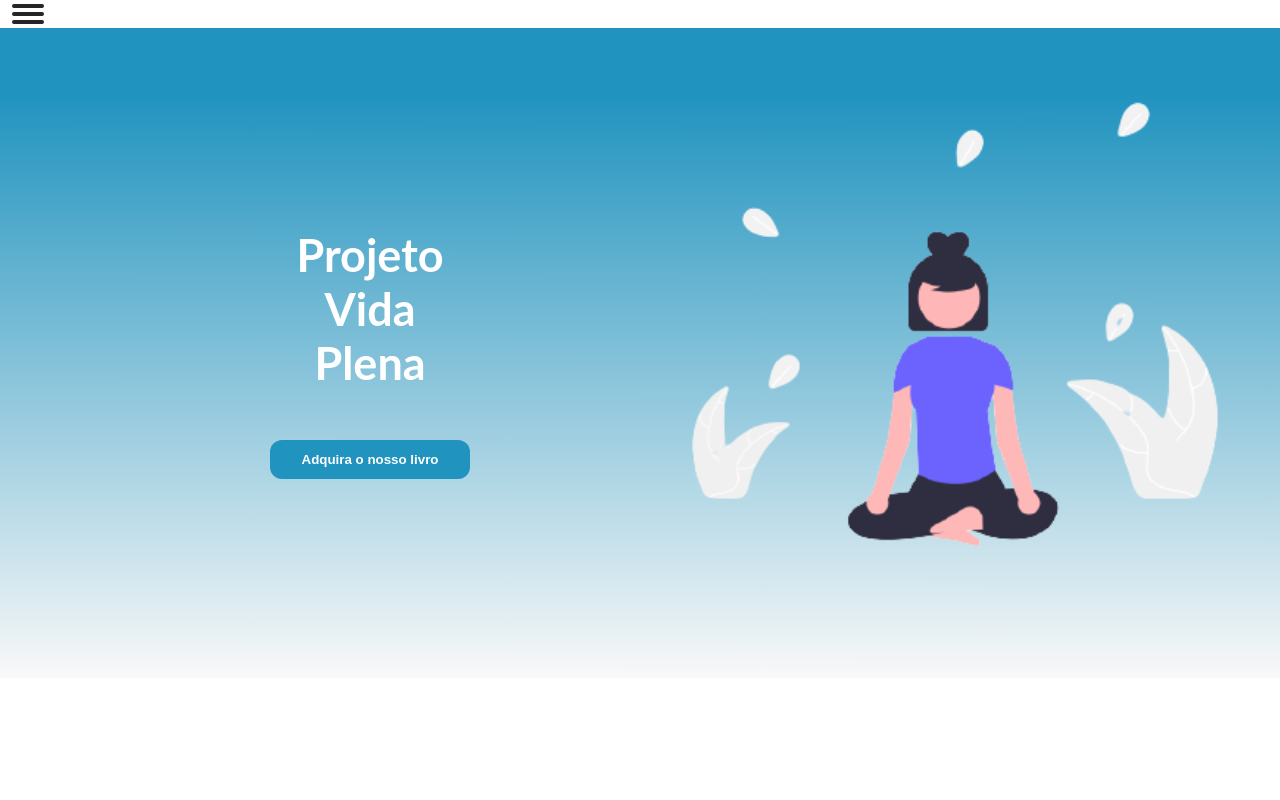
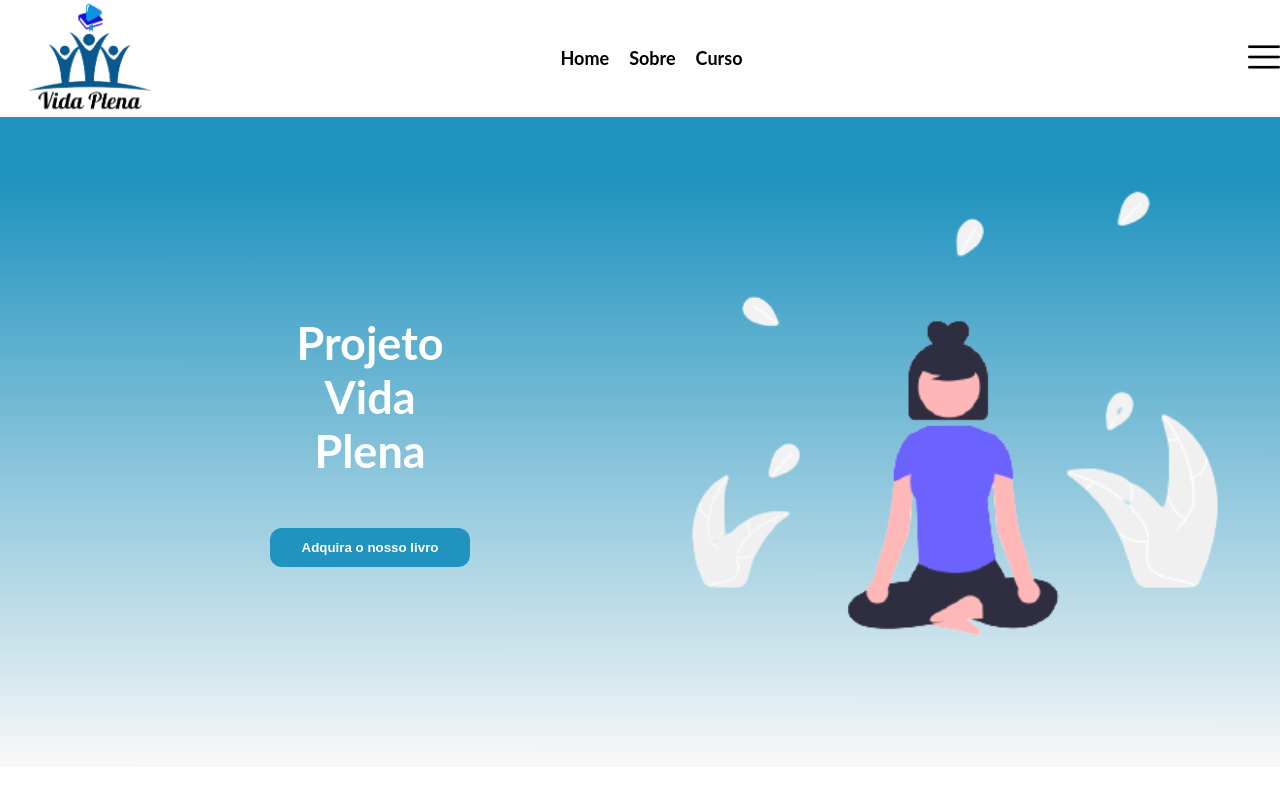
Before and after one commit to felipecfb/vida-plena-react, a React (Create React App) app: page / in a window 1280 px wide. Shown: the top 800 px of the page. Built offline with nearby package versions, Linux system fonts and the light colour scheme; the HTML template or start-up script is replaced by a standard one.

Commit message:
Revert "removendo yarn.lock"
This reverts commit 5485ac54ce018a83125fe8991a30261ba121f5e1.

```diff
--- a/src/components/Header/Header.css
+++ b/src/components/Header/Header.css
@@ -27,41 +27,70 @@
     margin-right: 0 !important;
 }
 
-.menu-mobile {
-  display: flex;
-  flex-direction: column;
-  padding-left: 8px;
+.menu-mobile img{
+  cursor: pointer;
 }
 
-.menu li {
-  background-color: rgb(37, 37, 37);
-  width: 32px;
-  height: 4px;
-  margin: 4px;
-  border-radius: 2px;
-  transition: all ease 0.5s;
+.menu-mobile .menu-hamburguer{
+  background-color: #F4F5F6;
+  display: flex;
+  height: 100vh;
+  position: fixed;
+  right: 0;
+  top: 0;
+  width: 250px;
+  padding: 30px;
+  margin-right: -100vw;
+  transition: margin .5s ease;
 }
 
-.open:nth-child(1) {
-  transform: rotate(45deg) translateY(16px);
+
+.menu-hamburguer-close{
+    width: 40px;
+    height: 100vh;
 }
 
-.open:nth-child(2) {
-  opacity: 0;
+
+
+.menu-hamburguer-close img{
+    width: 26px;
+    cursor: pointer;
 }
 
-.open:nth-child(3) {
-  transform: rotate(-45deg) translateY-(16px);
+.menu-mobile .menu-hamburguer-links{
+    width: 100%;
 }
 
-.open:nth-child(1) {
-  transform: rotate(0) translateY(0);
+.menu-mobile .menu-hamburguer-links ul {
+  list-style: none;
+  text-decoration: none;
 }
 
-.open:nth-child(2) {
-  opacity: 1;
+.menu-mobile .menu-hamburguer-links li{
+    margin: 20px 0;
+    width: 100%;
+    display: flex;
+    font-size: 1.25rem;
+    align-items: center;
+    justify-content: center;
+}
+.menu-hamburguer a {
+  color: #000;
 }
 
-.open:nth-child(3) {
-  transform: rotate(0);
+.menu-mobile .menu-mobile ul {
+  width: 1000px;
 }
+
+@media screen and (max-width: 600px) {
+    .header-nav-links {
+      display: none;
+    }
+}
+
+@media screen and (max-width: 600px) {
+  .menu-mobile {
+    display: none;
+  }
+
+}
--- a/src/components/Header/index.tsx
+++ b/src/components/Header/index.tsx
@@ -1,28 +1,40 @@
-import React, { useState } from 'react';
+import React from 'react';
 import "./Header.css";
 import logo from "../../assets/logo.png";
 import openMenuImg from "../../assets/menu.png"
 import closeMenuImg from "../../assets/close.png"
 
 function Header() {
+  return (
+    <nav className="header-nav">
+      <div className="header-logo">
+        <img src={logo} alt="" />
+      </div>
+      <div className="header-nav-links">
+          <div className="header-menu">
+              <a href="/">Home</a>
+              <a href="/sobre">Sobre</a>
+              <a href="/login">Curso</a>
+          </div>
+      </div>
 
-  const [ status, setStatus ] = useState('close')
-
-  return (
-    <>
-    <nav>
-    <div
-     className="menu-mobile"
-      role="button"
-       onClick={() => setStatus(status === 'open' ? 'close' : 'open')}>
-         <ul className="menu">
-            <li className={status}></li>
-            <li className={status}></li>
-            <li className={status}></li>
-         </ul>
+      <div className="menu-mobile">
+      <img src={openMenuImg} alt="" />
+      <div className="menu-hamburguer">
+        <div className="menu-hamburguer-close">
+        <img src={closeMenuImg} alt="" />
+        </div>
+        <div className="menu-hamburguer-links">
+          <ul>
+            <li><a href="#">Home</a></li>
+            <li><a href="#">Projeto</a></li>
+            <li><a href="#">Livro</a></li>
+            <li><a href="#">Curso</a></li>
+          </ul>
+        </div>
       </div>
+    </div>
     </nav>
-    </>
   );
 }
 
```
Also changed, not shown: 1 other file (tests, documents, lock files or other folders).
